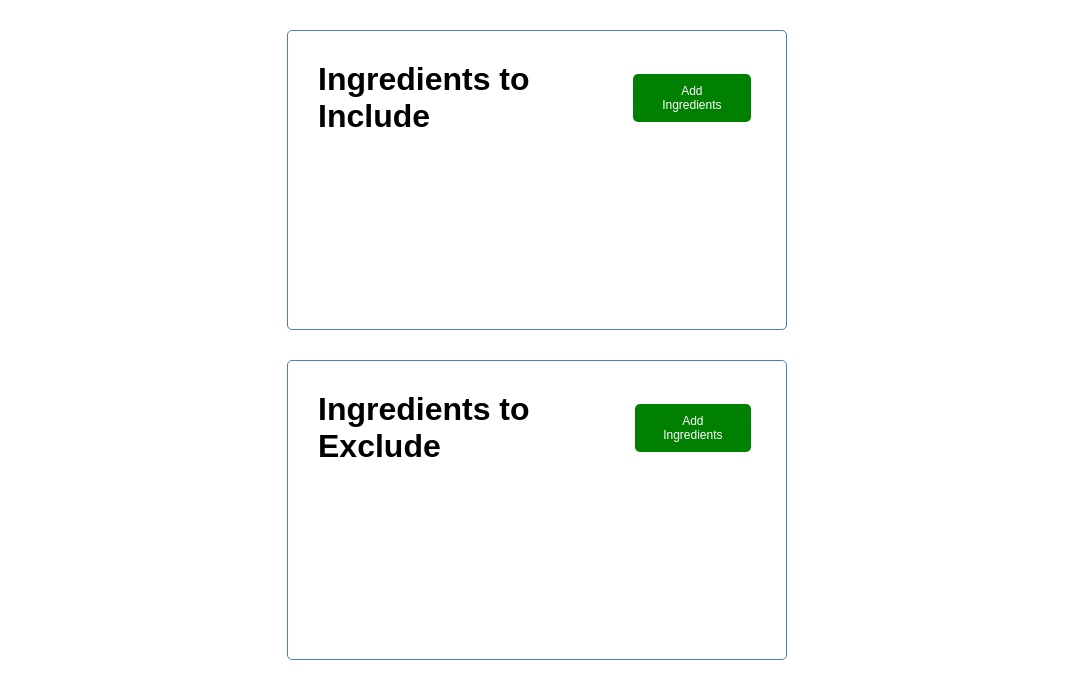
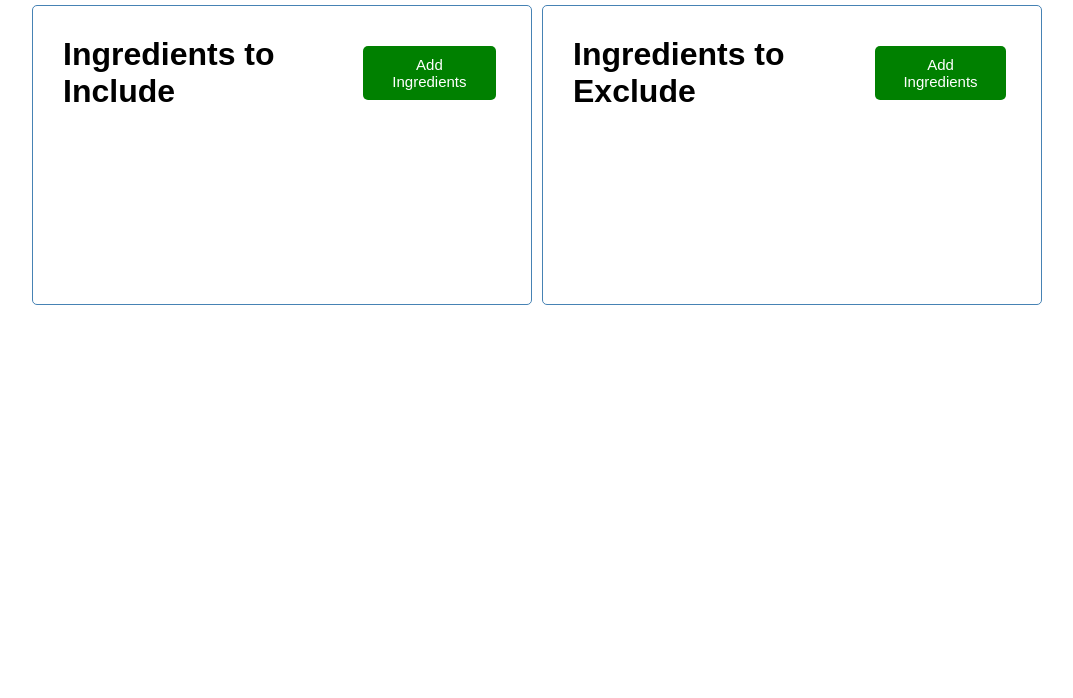
Before and after one commit to claytonmong/Capstone-Project, a React (Create React App) app in the folder client/: page / in a window 1280 px wide. Shown: the top 698 px of the page, without its empty margins (103-1176 px from the left). Built offline with nearby package versions, Linux system fonts and the light colour scheme.

Commit message:
made ingredients to include and ingredients to exclude side by side

```diff
--- a/client/src/Home.js
+++ b/client/src/Home.js
@@ -114,6 +114,7 @@ const Home = (props) => {
   };
   return (
     <div>
+      <div className="parent">
         <div className="container">
           <Header
             title={"Ingredients to Include"}
@@ -123,7 +124,10 @@ const Home = (props) => {
           {showAddIngredient && <AddIngredient onAdd={addIngredient} />}
 
           {ingredients.length > 0 ? (
-          <Ingredients ingredients={ingredients} onDelete={deleteIngredient} />
+            <Ingredients
+              ingredients={ingredients}
+              onDelete={deleteIngredient}
+            />
           ) : (
             "" //"No Ingredients Entered"
           )}
@@ -143,7 +147,9 @@ const Home = (props) => {
             onAdd={() => setShowNotAddIngredient(!showNotAddIngredient)}
             showAdd={showNotAddIngredient}
           />
-        {showNotAddIngredient && <AddNotIngredient onAdd={addNotIngredient} />}
+          {showNotAddIngredient && (
+            <AddNotIngredient onAdd={addNotIngredient} />
+          )}
 
           {notingredients.length > 0 ? (
             <NotIngredients
@@ -162,6 +168,7 @@ const Home = (props) => {
               onClick={onClearNotIngredients}
             />
           )}
+        </div>
       </div>
       {ingredients.length > 0 &&
         !showAddIngredient &&
--- a/client/src/index.css
+++ b/client/src/index.css
@@ -32,7 +32,7 @@ body {
 
 .container {
   max-width: 500px;
-  margin: 30px auto;
+  margin: 5px 5px;
   overflow: auto;
   min-height: 300px;
   border: 1px solid steelblue;
@@ -77,7 +77,7 @@ body {
   border-radius: 5px;
   cursor: pointer;
   text-decoration: none;
-  font-size: 12px;
+  font-size: 15px;
   font-family: inherit;
 }
 
@@ -150,3 +150,8 @@ footer {
   margin-top: 30px;
   text-align: center;
 }
+
+.parent {
+  display: flex;
+  justify-content: center; /* horizontally center */
+}
```
Lines whose indentation alone changed are shown as unchanged.
